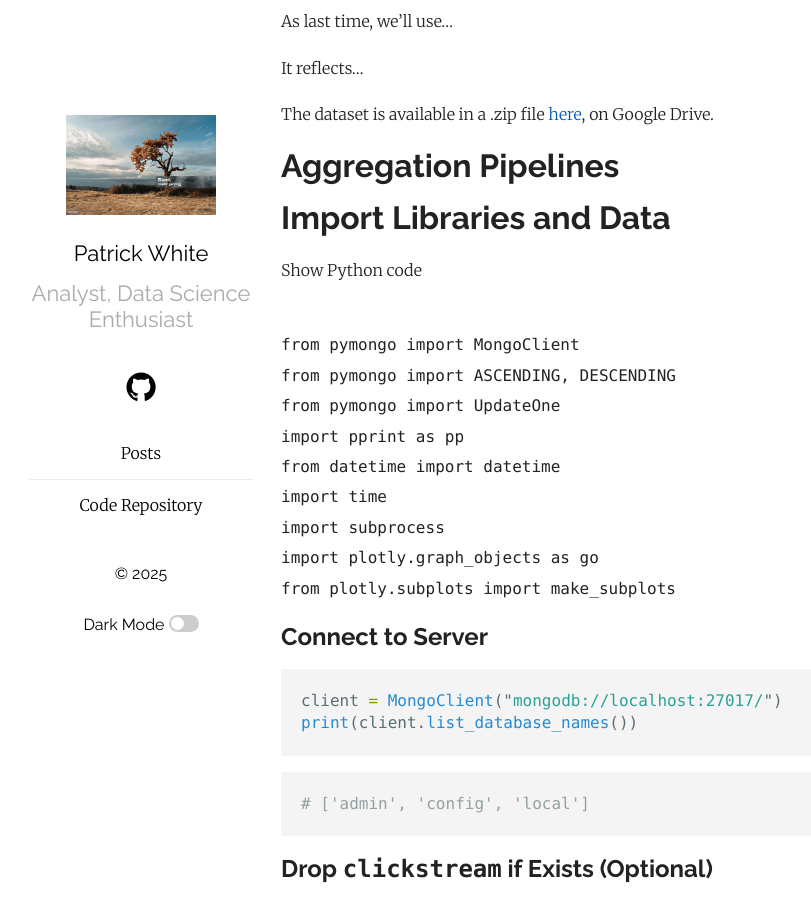
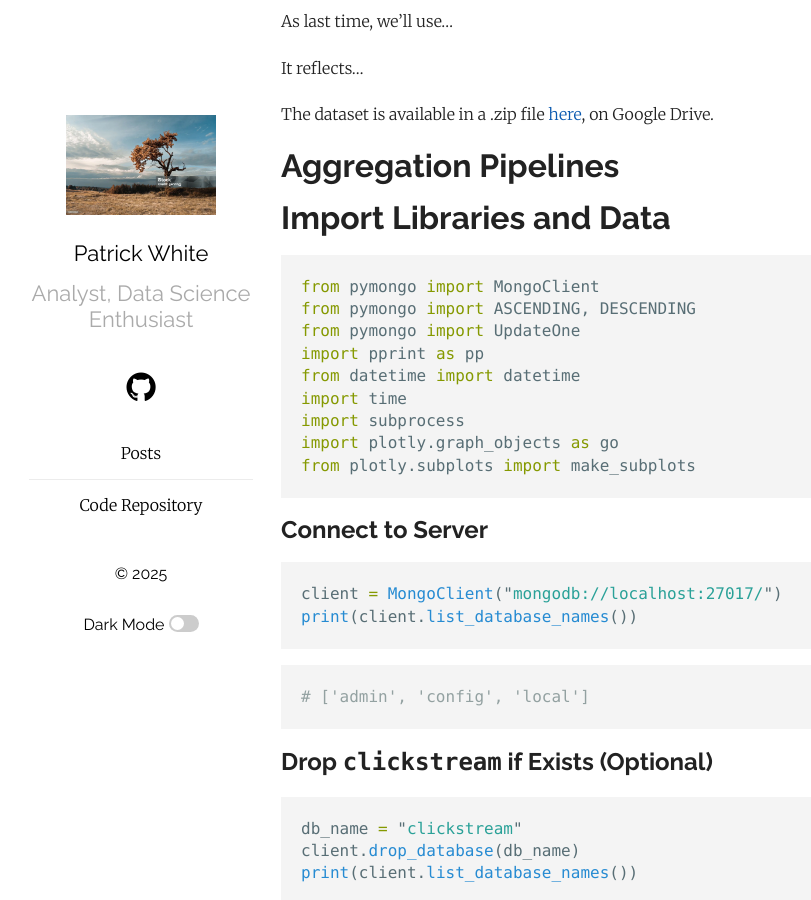
Before and after one commit to pw398/pw398.github.io, a Jekyll site: the page built from _posts/2025-05-31-MongoDB-Aggregation-Pipelines-via-PyMongo.md, in a window 1280 px wide and 900 px high, scrolled down 884 px. Shown: the whole window, without its empty margins (74-885 px from the left). Built offline with Jekyll 4.4.1, drawn with Linux system fonts in a browser that asks for light colours.

Commit message:
Add files via upload

````diff
--- a/_config.yml
+++ b/_config.yml
@@ -7,7 +7,6 @@ show_excerpts: true # set to true to show excerpts on the homepage
 
 # Minima date format
 # refer to http://shopify.github.io/liquid/filters/date/ if you want to customize this
-highlighter: rouge
 
 sass:
   sass_dir: _sass
--- a/_posts/2025-05-31-MongoDB-Aggregation-Pipelines-via-PyMongo.md
+++ b/_posts/2025-05-31-MongoDB-Aggregation-Pipelines-via-PyMongo.md
@@ -43,10 +43,7 @@ The dataset is available in a .zip file <a href="https://drive.google.com/file/d
 # Import Libraries and Data
 
 
-<details open>
-<summary>Show Python code</summary>
-
-<pre class="tex2jax_ignore"><code class="language-python">
+```python
 from pymongo import MongoClient
 from pymongo import ASCENDING, DESCENDING
 from pymongo import UpdateOne
@@ -56,12 +53,7 @@ import time
 import subprocess
 import plotly.graph_objects as go
 from plotly.subplots import make_subplots
-</code></pre>
-
-</details>
-
-
-
+```
 
 
 ## Connect to Server
````
